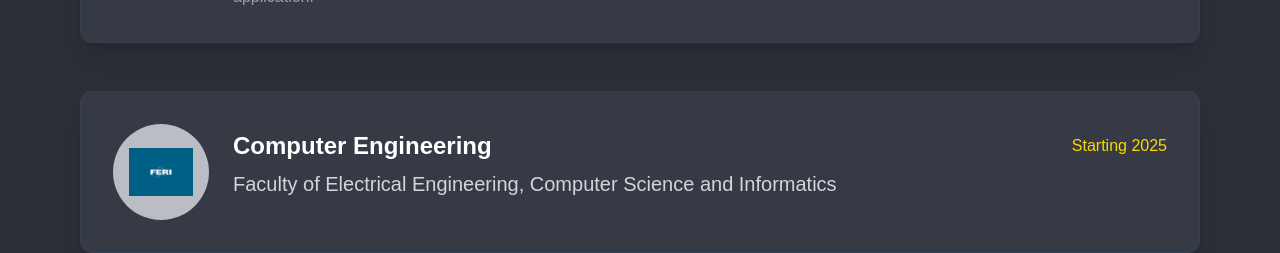
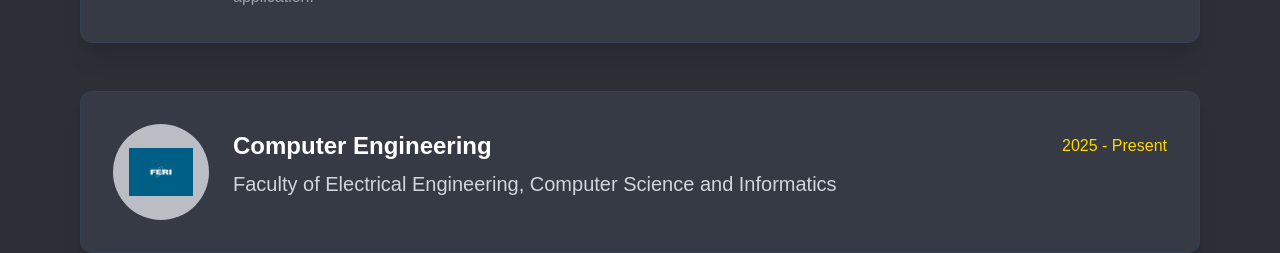
Before and after one commit to strnadaljaz/new_portfolio, a Next.js app: page / in a window 1280 px wide. Shown: the part 3480-3733 px from the top of the page. Built offline with nearby package versions, Linux system fonts and the light colour scheme; no server answers.

Commit message:
fix: update LinkedIn URL and education duration format

```diff
--- a/src/Components/Contact.jsx
+++ b/src/Components/Contact.jsx
@@ -120,7 +120,7 @@ export default function Contact() {
                                                     <path fillRule="evenodd" d="M12 2C6.477 2 2 6.484 2 12.017c0 4.425 2.865 8.18 6.839 9.504.5.092.682-.217.682-.483 0-.237-.008-.868-.013-1.703-2.782.605-3.369-1.343-3.369-1.343-.454-1.158-1.11-1.466-1.11-1.466-.908-.62.069-.608.069-.608 1.003.07 1.531 1.032 1.531 1.032.892 1.53 2.341 1.088 2.91.832.092-.647.35-1.088.636-1.338-2.22-.253-4.555-1.113-4.555-4.951 0-1.093.39-1.988 1.029-2.688-.103-.253-.446-1.272.098-2.65 0 0 .84-.27 2.75 1.026A9.564 9.564 0 0112 6.844c.85.004 1.705.115 2.504.337 1.909-1.296 2.747-1.027 2.747-1.027.546 1.379.202 2.398.1 2.651.64.7 1.028 1.595 1.028 2.688 0 3.848-2.339 4.695-4.566 4.943.359.309.678.92.678 1.855 0 1.338-.012 2.419-.012 2.747 0 .268.18.58.688.482A10.019 10.019 0 0022 12.017C22 6.484 17.522 2 12 2z" clipRule="evenodd" />
                                                 </svg>
                                             </a>
-                                            <a href="www.linkedin.com/in/aljaž-strnad" target="_blank" rel="noopener noreferrer" className="text-gray-300 hover:text-[#FFD700] transition-colors">
+                                            <a href="www.linkedin.com/in/aljaz-strnad" target="_blank" rel="noopener noreferrer" className="text-gray-300 hover:text-[#FFD700] transition-colors">
                                                 <svg className="w-6 h-6" fill="currentColor" viewBox="0 0 24 24" aria-hidden="true">
                                                     <path d="M20.447 20.452h-3.554v-5.569c0-1.328-.027-3.037-1.852-3.037-1.853 0-2.136 1.445-2.136 2.939v5.667H9.351V9h3.414v1.561h.046c.477-.9 1.637-1.85 3.37-1.85 3.601 0 4.267 2.37 4.267 5.455v6.286zM5.337 7.433c-1.144 0-2.063-.926-2.063-2.065 0-1.138.92-2.063 2.063-2.063 1.14 0 2.064.925 2.064 2.063 0 1.139-.925 2.065-2.064 2.065zm1.782 13.019H3.555V9h3.564v11.452zM22.225 0H1.771C.792 0 0 .774 0 1.729v20.542C0 23.227.792 24 1.771 24h20.451C23.2 24 24 23.227 24 22.271V1.729C24 .774 23.2 0 22.222 0h.003z" />
                                                 </svg>
--- a/src/Components/Education.jsx
+++ b/src/Components/Education.jsx
@@ -14,7 +14,7 @@ export default function Education () {
         {
             degree: "Computer Engineering",
             institution: "Faculty of Electrical Engineering, Computer Science and Informatics",
-            duration: "Starting 2025",
+            duration: "2025 - Present",
             description: "",
             logo: "/icons/feri.webp",
         },
--- a/src/Components/Footer.jsx
+++ b/src/Components/Footer.jsx
@@ -7,7 +7,7 @@ export default function Footer() {
 
     const socialLinks = [
         { icon: "github", url: "https://github.com/strnadaljaz", label: "GitHub" },
-        { icon: "linkedin", url: "https://www.linkedin.com/in/alja%C5%BE-strnad-678489295/?originalSubdomain=si", label: "LinkedIn" },
+        { icon: "linkedin", url: "https://www.linkedin.com/in/aljaz-strnad", label: "LinkedIn" },
         // Add any other social media platforms you use
     ];
 
```
